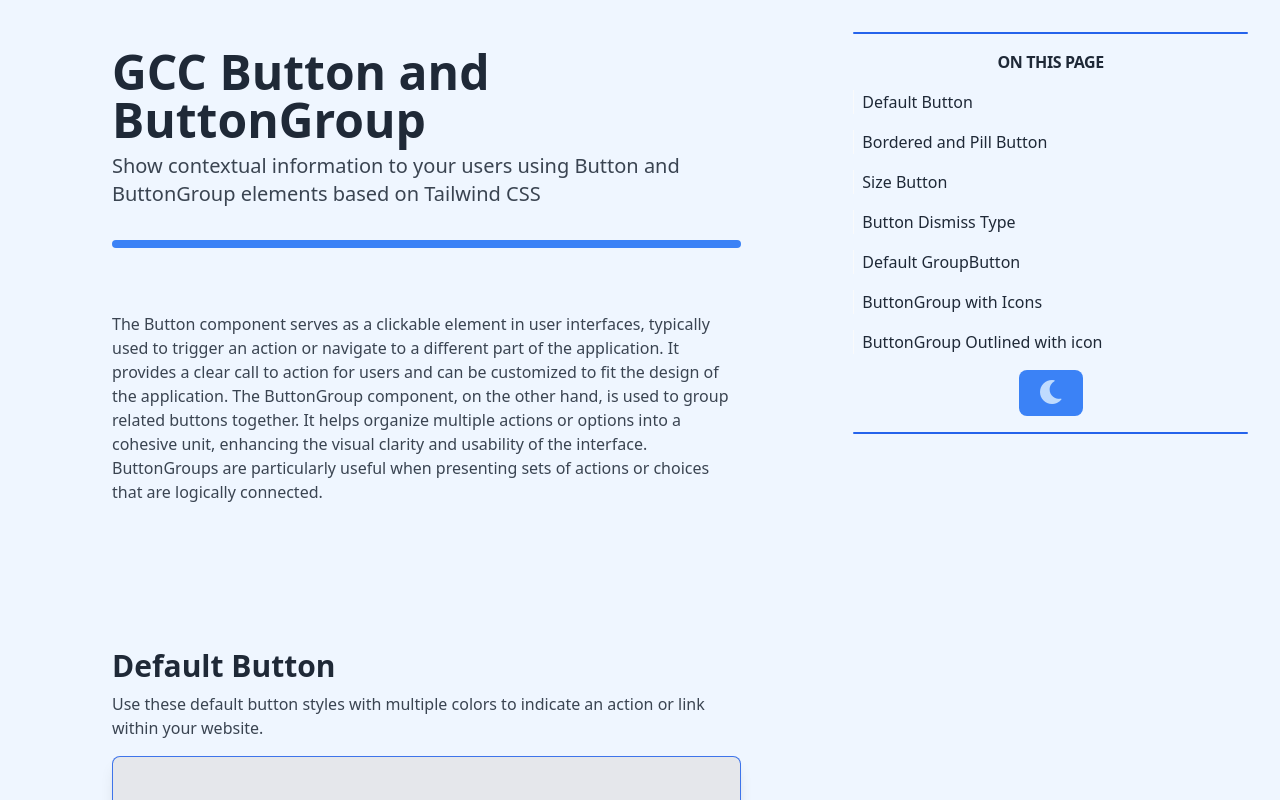
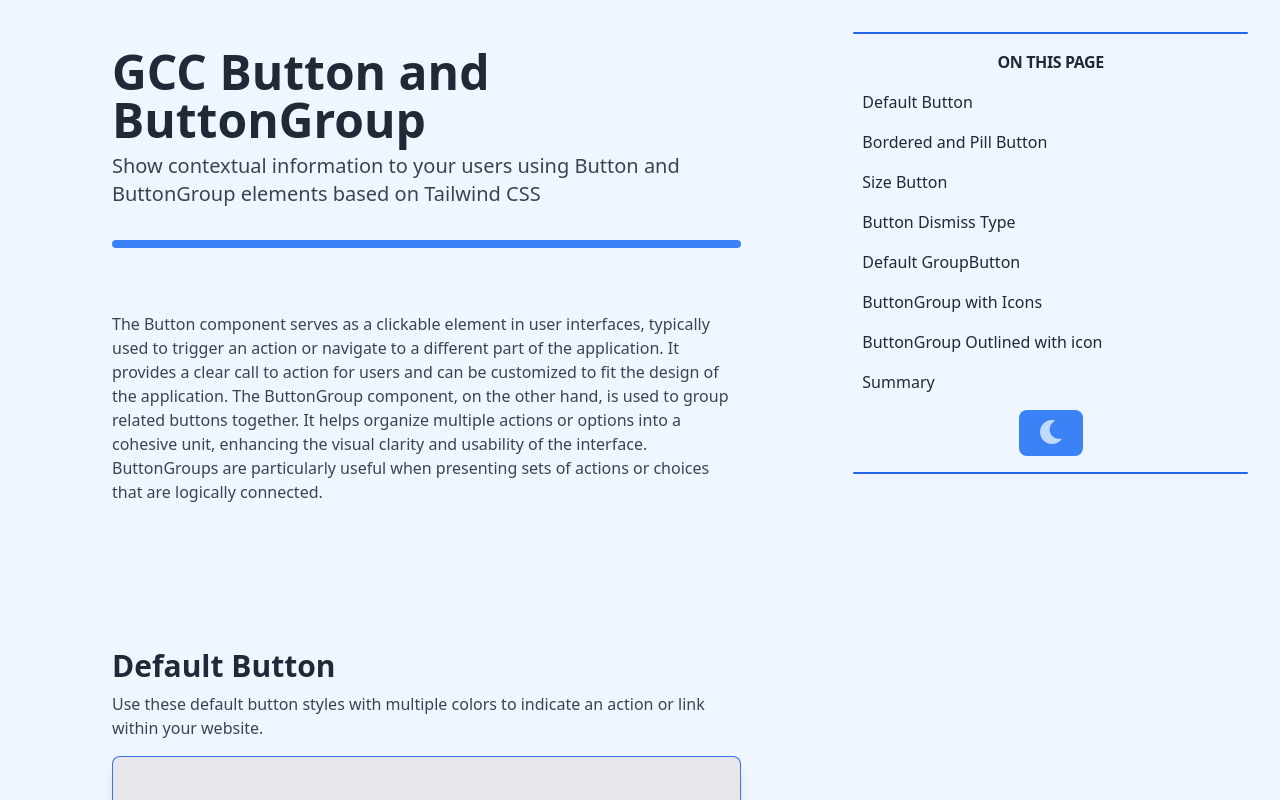
Before and after one commit to AlejandroP1028/Group-GCC_Vue-Component-Library, a Vue app: page / in a window 1280 px wide. Built offline with nearby package versions, Linux system fonts and the light colour scheme.

Commit message:
Modified Button_page

```diff
--- a/src/App.vue
+++ b/src/App.vue
@@ -104,7 +104,6 @@
 </template>
 
 <script>
-// Ensure Button and ButtonGroup are imported or defined here if needed
 import Button from './components/Button.vue';
 import ButtonGroup from './components/ButtonGroup.vue';
 
--- a/src/Button_page.vue
+++ b/src/Button_page.vue
@@ -224,6 +224,11 @@
         </div>
       </template>
       </Section>
+      <Section
+            header="Summary"
+            @sectioncreated="addLink"
+            body="The GCC Button and ButtonGroup components provide a versatile range of button styles and functionalities, enhancing user interactions within web applications. The Button component serves as a clickable element for actions or navigation, while the ButtonGroup organizes related buttons for improved visual clarity. With customizable styles, sizes, and dark mode support, these components ensure a cohesive and user-friendly interface."/>
+
       </div>
 
       <div class="sticky top-8 w-4/12 transition-all duration-300 ease-in-out flex flex-col space-y-4 overflow-hidden mr-8">
```
